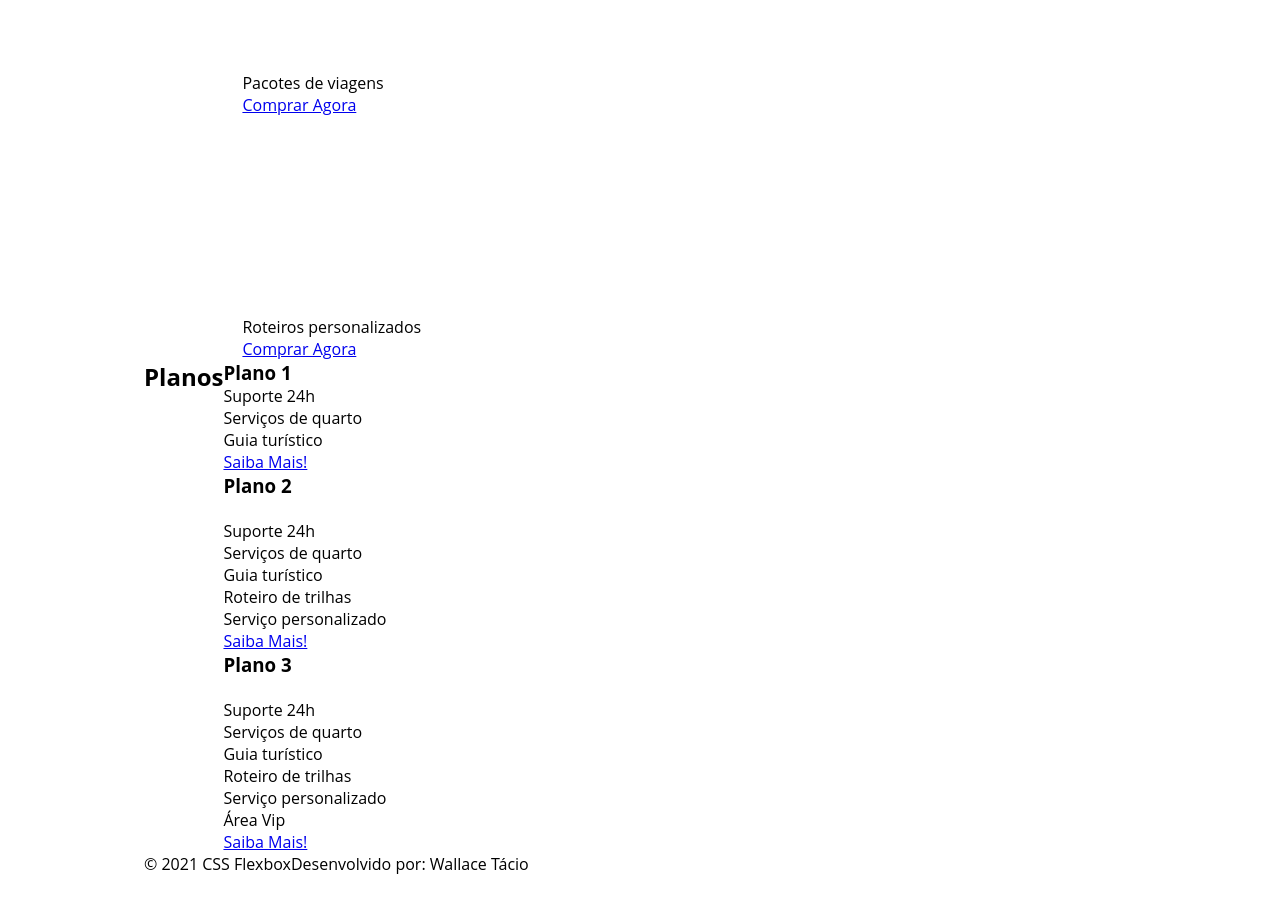
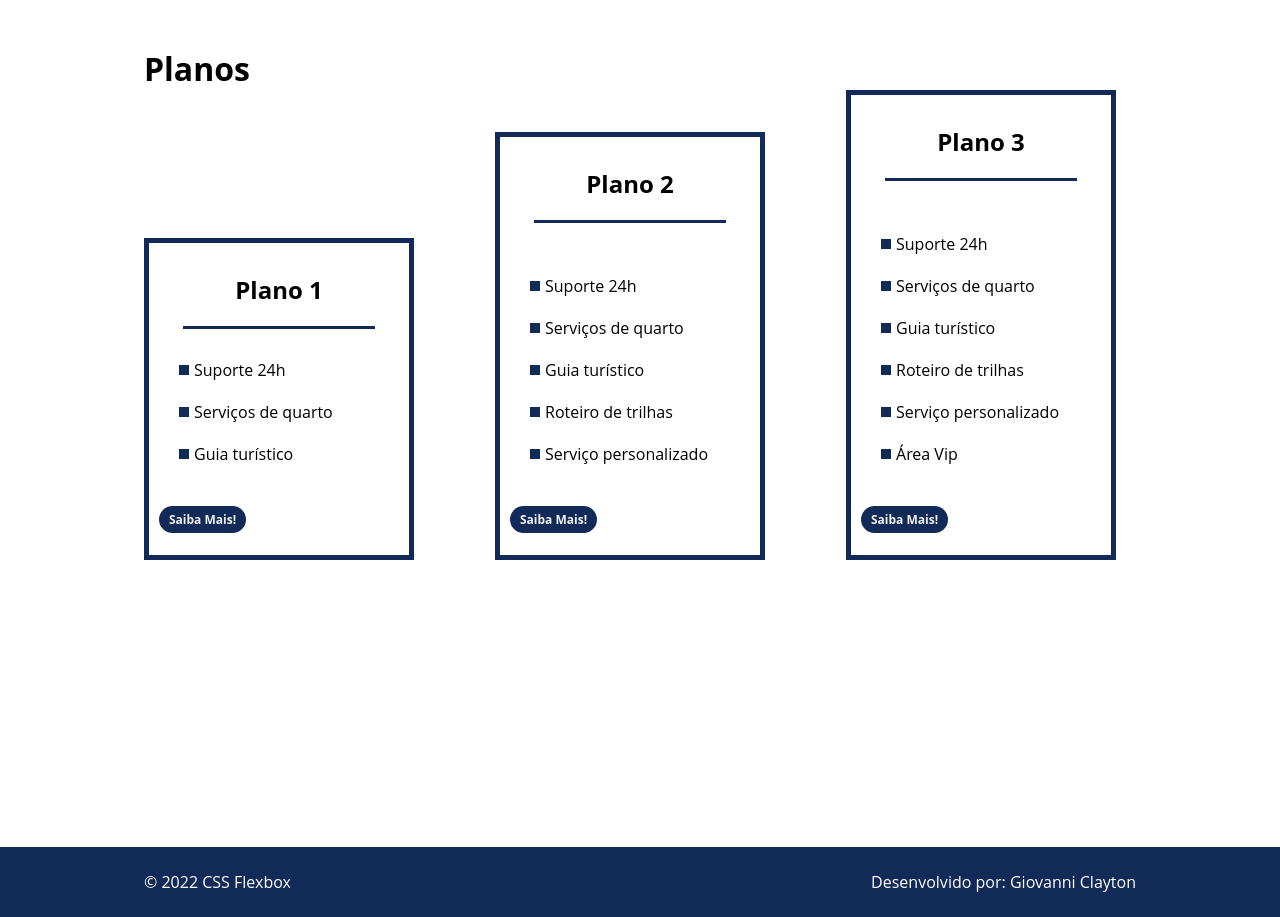
Before and after one commit to Gclayton0207/BootCamp-Santander-FullStack, a plain HTML site: page Modulo-II/CSS/flex-projeto/index.html in a window 1280 px wide. Shown: the part 1563-2480 px from the top of the page. Before the commit the page ends 2438 px from the top, so only its background shows below. Drawn offline with Linux system fonts and the light colour scheme.

Commit message:
finalizando projeto flex

```diff
--- a/Modulo-II/CSS/flex-projeto/index.html
+++ b/Modulo-II/CSS/flex-projeto/index.html
@@ -135,8 +135,8 @@
 
     <footer>
         <div class="flex-container footer">
-        <p>&copy; 2021 CSS Flexbox</p>
-        <p>Desenvolvido por: Wallace Tácio</p>
+        <p>&copy; 2022 CSS Flexbox</p>
+        <p>Desenvolvido por: Giovanni Clayton</p>
     </div>
     </footer>
 </body>
--- a/Modulo-II/CSS/flex-projeto/style.css
+++ b/Modulo-II/CSS/flex-projeto/style.css
@@ -101,3 +101,141 @@ header .menu{
     min-width:420px;
 
 }
+.container-externo{
+    background-color: #122a57;
+    width: 100%;
+
+    }
+#servicos{
+    flex-direction: column;
+    padding: 50px 100px 0 0;
+}
+#servicos h2{
+    color: #f2f2f2;
+    font: size 32px;
+    margin-bottom: 20px;
+}
+
+.list-servicos{
+    display:flex;
+    justify-content: space-around;
+}
+.list-servicos .item-servicos{
+    text-align: center;
+}
+.item-servicos a{
+    width: 220px;
+    background-color: #fff;
+    border-radius: 30px;
+    height: 50px;
+    text-align: center;
+    margin-top: 20px;
+    line-height: 50px;
+    padding: 5px 10px;
+    color: #122A57;
+    font-size: 12px;
+    text-decoration: none;
+    font-weight: 700;
+}
+
+.item-servicos p{
+    font-weight: 700;
+    font-size: 18px;
+    color: #fff;
+    margin-top: 20px;
+}
+
+.item-servicos img{
+    width: 80%;
+    margin: auto;
+}
+
+#planos{
+    flex-direction: column;
+    min-height: 100vh;
+    padding-top: 50px;
+}
+
+#planos h2{
+    font-size: 32px;
+
+}
+
+.list-planos{
+    display: flex;
+    align-items: flex-end;
+    justify-content: space-between;
+}
+
+.item-plano{
+    flex: 1;
+    border: 5px solid #122A57;
+    margin-right: 20px;
+    padding: 10px;
+    max-width: 240px;
+}
+.item-plano .btn{
+    width: 220px;
+    background-color: #122A57;
+    border-radius: 30px;
+    height: 50px;
+    text-align: center;
+    margin-top: 20px;
+    line-height: 50px;
+    padding: 5px 10px;
+    color: #f2f2f2;
+    font-size: 12px;
+    text-decoration: none;
+    font-weight: 700;
+}
+
+.item-plano h3{
+    font-size: 24px;
+    display: flex;
+    flex-direction: column;
+    text-align: center;
+    margin-top: 20px;
+}
+
+.item-plano h3::after{
+    content: "";
+    background-color: #122A57;
+    width: 80%;
+    height: 3px;
+    margin: 20px 0 20px 0;
+    align-self: center;
+}
+
+.item-plano ul{
+    padding: 10px 20px;
+    display: flex;
+    flex-direction: column;
+}
+
+.item-plano ul li{
+    display: flex;
+    flex-wrap: nowrap;
+    align-items: center;
+    margin-bottom: 20px;
+}
+
+.item-plano ul li::before{
+    content: "";
+    width: 10px;
+    height: 10px;
+    background-color: #122A57;
+    margin-right: 5px;
+}
+
+footer{
+    background-color: #122A57;
+    height: 70px;
+    display: flex;
+    flex-direction: column;
+    align-items: center;
+}
+
+footer .footer{
+    justify-content: space-between;
+    color: #fff;
+}
```
